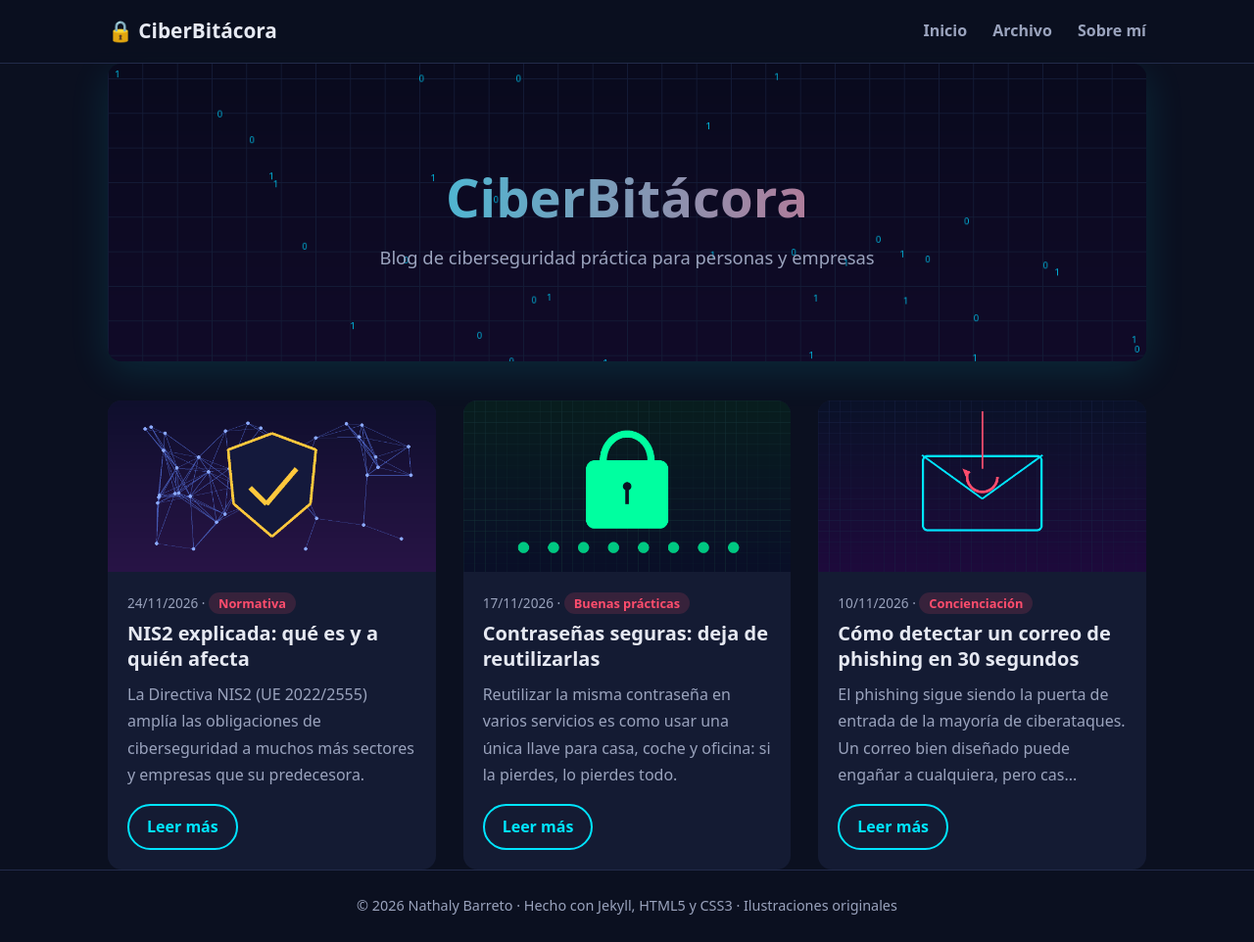
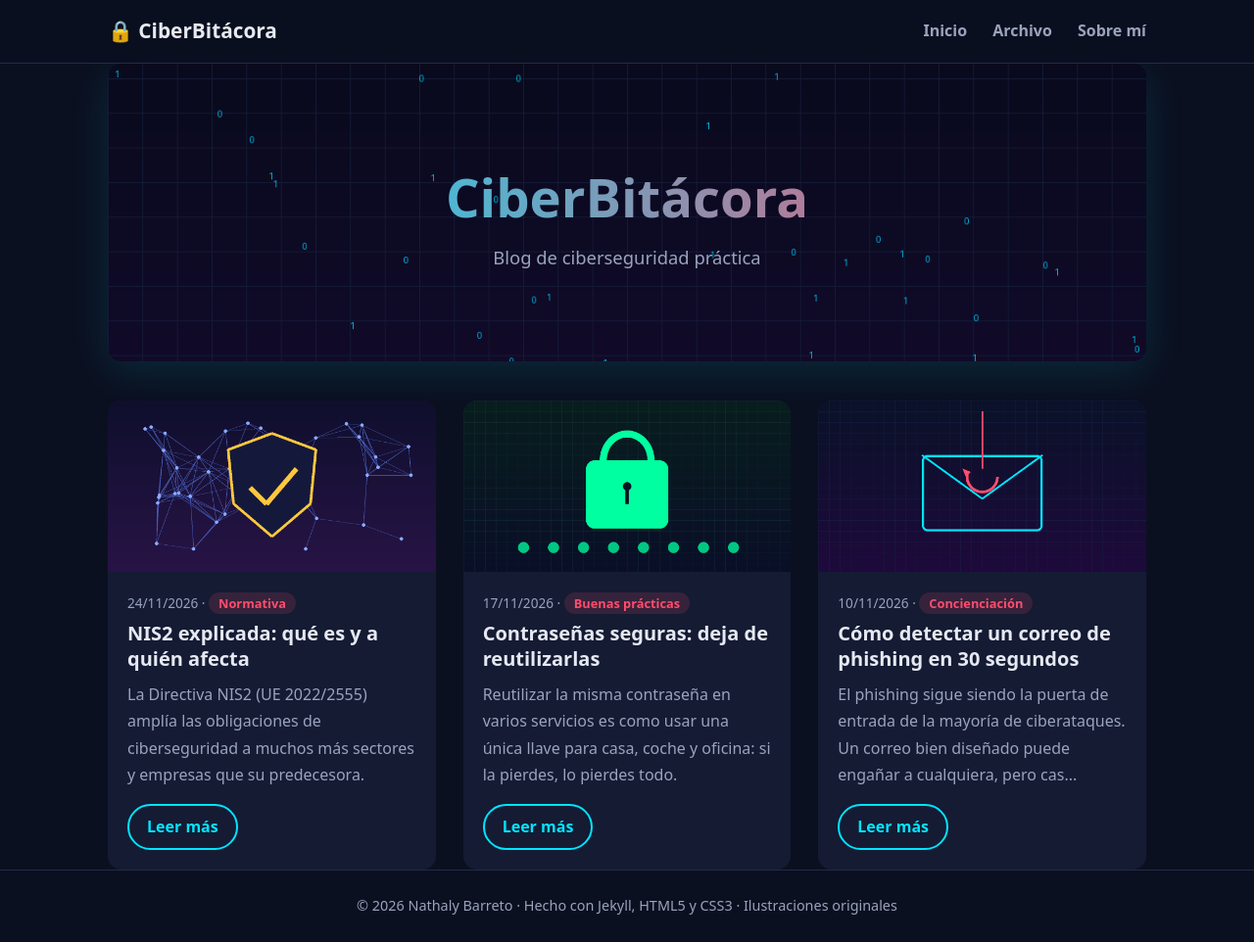
Before and after one commit to nathisbh-coder/ciberbitacora, a Jekyll site: the page built from index.html, in a window 1280 px wide and 962 px high. Shown: the whole window at 98% size. Built offline with Jekyll 4.4.1, drawn with Linux system fonts in a browser that asks for light colours.

Commit message:
Update blog description in _config.yml
Shortened the blog description in the config file.

```diff
--- a/_config.yml
+++ b/_config.yml
@@ -1,5 +1,5 @@
 title: "CiberBitácora"
-description: "Blog de ciberseguridad práctica para personas y empresas"
+description: "Blog de ciberseguridad práctica"
 author: "Nathaly Barreto"
 baseurl: "/ciberbitacora"
 url: ""
```
